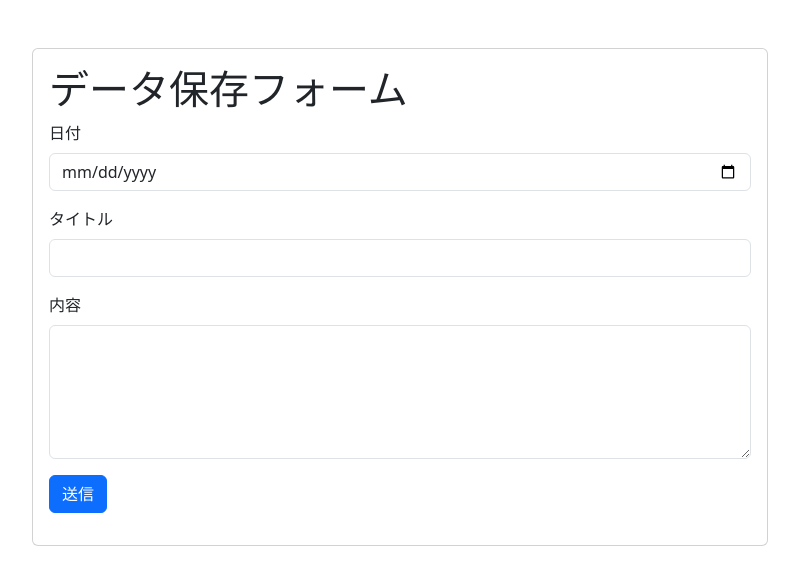
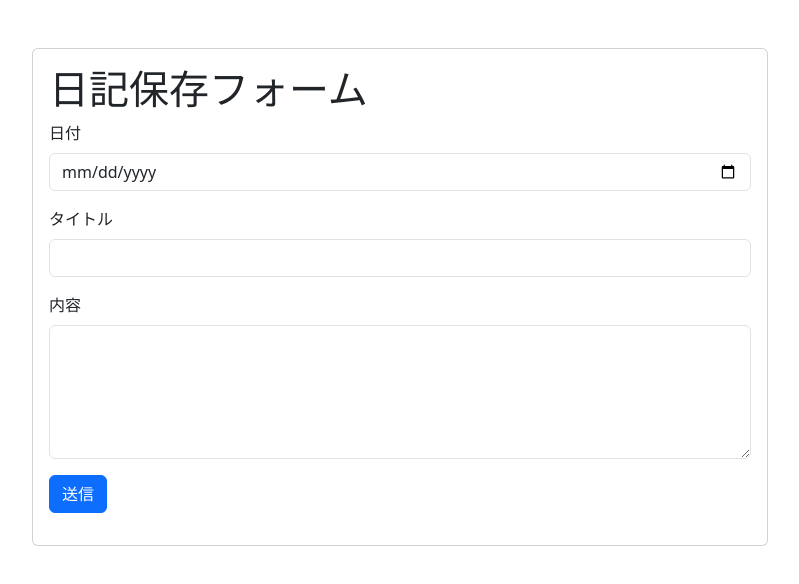
Before and after one commit to kappaexpress/aws_project_2025_template, a website: page frontend/index.html in a window 1280 px wide. Shown: the whole page, without its empty margins (240-1039 px from the left). Drawn offline with nearby package versions, Linux system fonts and the light colour scheme.

Commit message:
タイトルを「データ保存フォーム」から「日記保存フォーム」に変更

```diff
--- a/frontend/index.html
+++ b/frontend/index.html
@@ -14,7 +14,7 @@
             <div class="col-md-8">
                 <div class="card mt-5">
                     <div class="card-body">
-                        <h1 class="card-title">データ保存フォーム</h1>
+                        <h1 class="card-title">日記保存フォーム</h1>
 
                         <div id="formSection">
                             <form id="dataForm">
```
